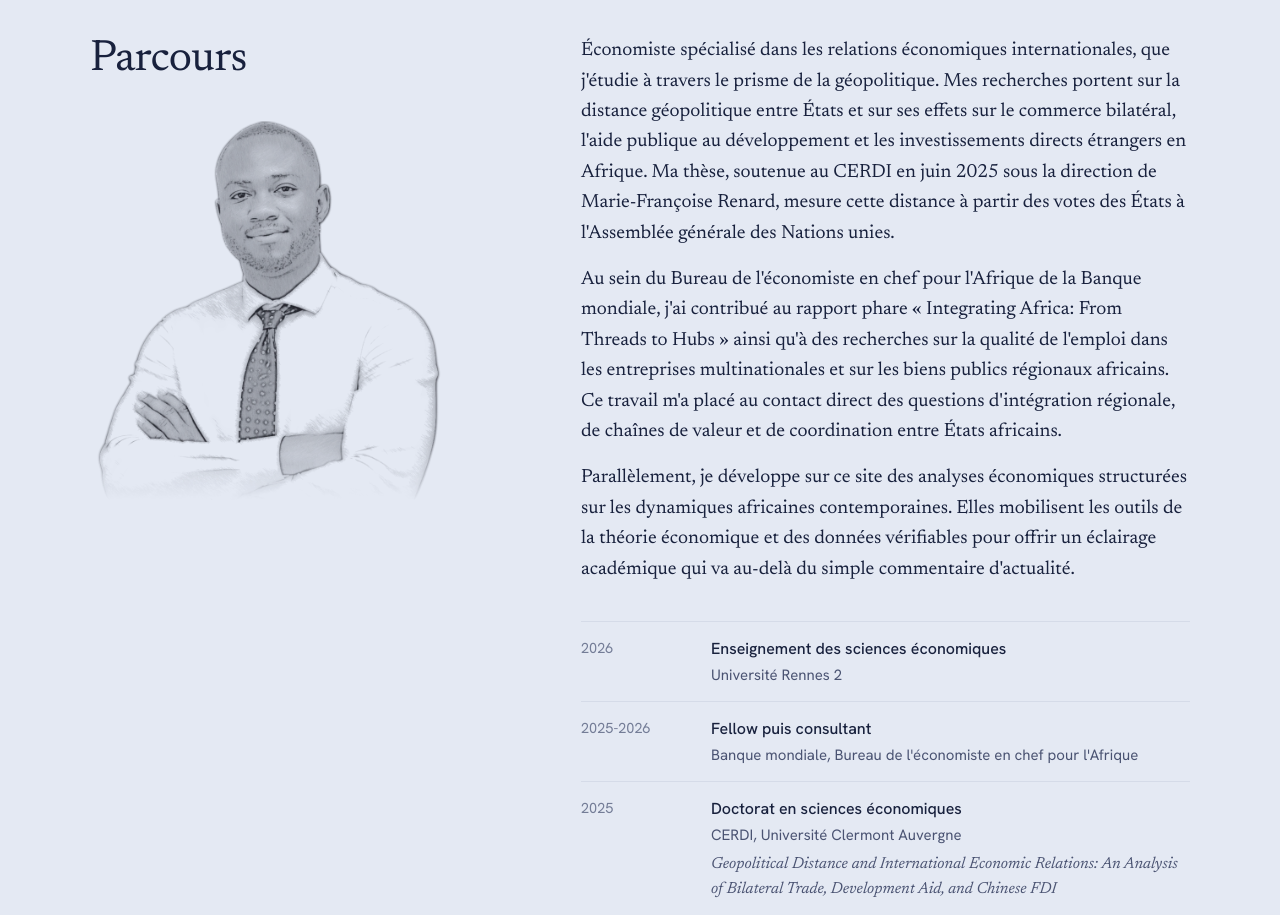
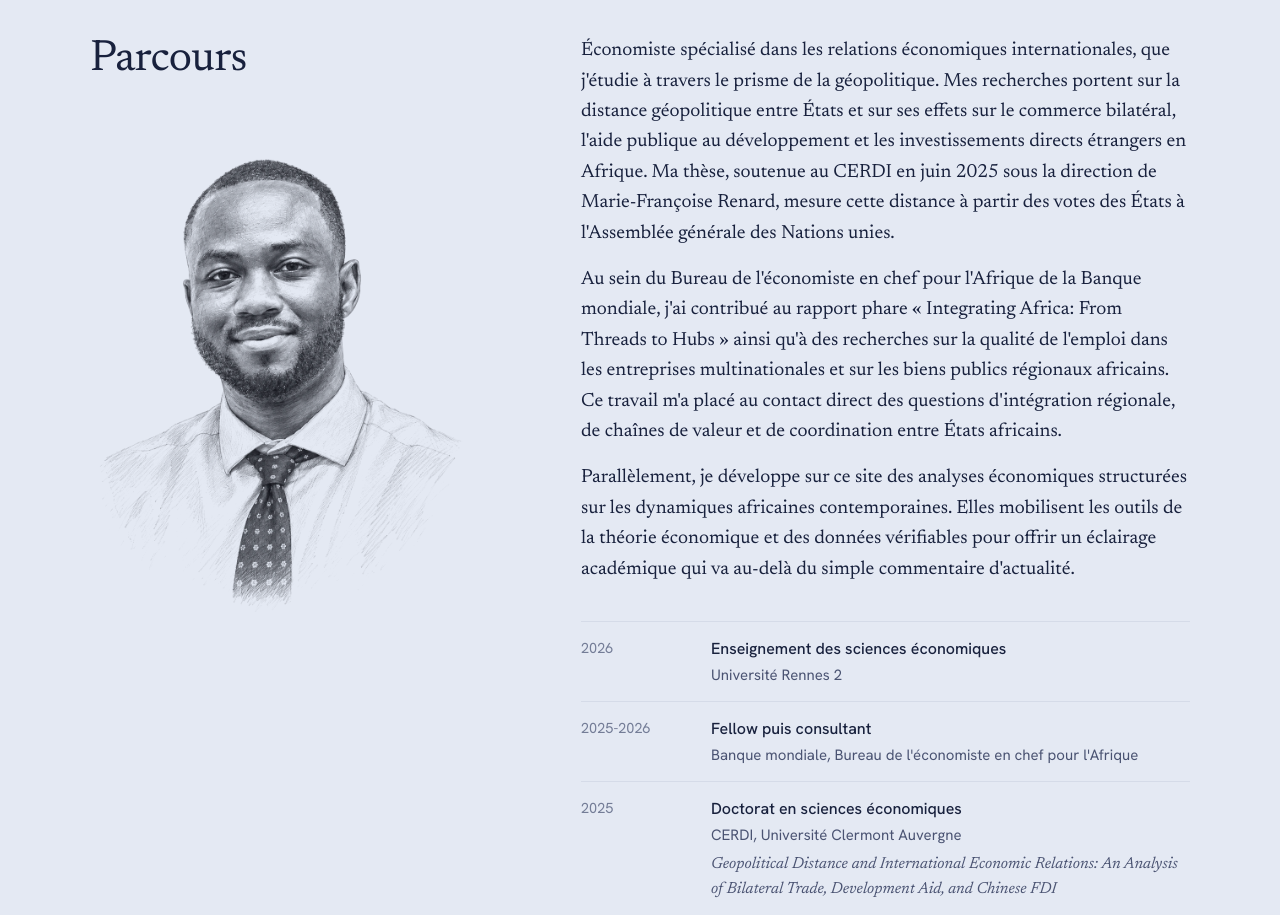
Before and after one commit to ismaelux/ismael-ouedraogo-site, a React (Vite) app: page / in a window 1280 px wide. Shown: the part 4360-5275 px from the top of the page. Built offline with nearby package versions, Linux system fonts and the light colour scheme.

Commit message:
Portrait au crayon fourni par l'auteur, fondu dans le fond de la page
Co-Authored-By: Claude Opus 5.5 <noreply@anthropic.com>
Claude-Session: https://claude.ai/code/session_01J4afNxinvJUp86Wk8Q1s1Z

```diff
--- a/src/App.jsx
+++ b/src/App.jsx
@@ -712,7 +712,7 @@ export default function App() {
           <div className="wrap about">
             <div>
               <div className="section-head" style={{ display: "block" }}><h2>{t.aboutTitle}</h2></div>
-              <div className="portrait"><img src="/portrait-crayon.webp?v=2" alt="Ismaël Ouédraogo" loading="lazy" /></div>
+              <div className="portrait"><img src="/portrait-crayon.webp?v=3" alt="Ismaël Ouédraogo" loading="lazy" /></div>
             </div>
             <div>
               <div className="about-text">{t.about.map((p, i) => <p key={i}>{p}</p>)}</div>
--- a/src/styles.css
+++ b/src/styles.css
@@ -409,7 +409,7 @@ a { color: inherit; }
 @keyframes spin { to { transform: rotate(360deg); } }
 .top-inner .refresh-btn { margin-left: -12px; }
 @media (max-width: 860px) { .top-inner .refresh-btn { margin-left: -16px; } }
-.portrait { background: none; aspect-ratio: 1 / 1; border-radius: 0; }
+.portrait { background: none; aspect-ratio: auto; border-radius: 0; }
 .portrait img { object-fit: contain; }
 .lang { flex-shrink: 0; }
 .lang button { white-space: nowrap; }
```
Also changed, not shown: public/portrait-crayon.webp.
